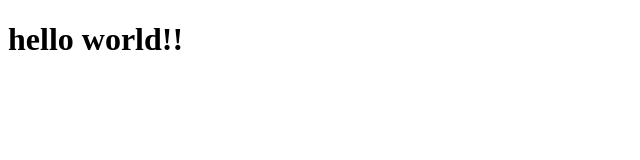
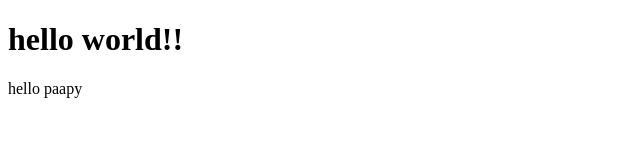
Before and after one commit to afeefas08/glowing-octo-spoon, a plain HTML site: page index.html in a window 1280 px wide. Shown: the whole page, without its empty margins (0-640 px from the left). Drawn offline with Linux system fonts and the light colour scheme.

Commit message:
Update index.html

```diff
--- a/index.html
+++ b/index.html
@@ -7,5 +7,6 @@
 </head>
 <body>
     <h1>hello world!!</h1>
+    <p>hello paapy</p>
 </body>
 </html>
```
